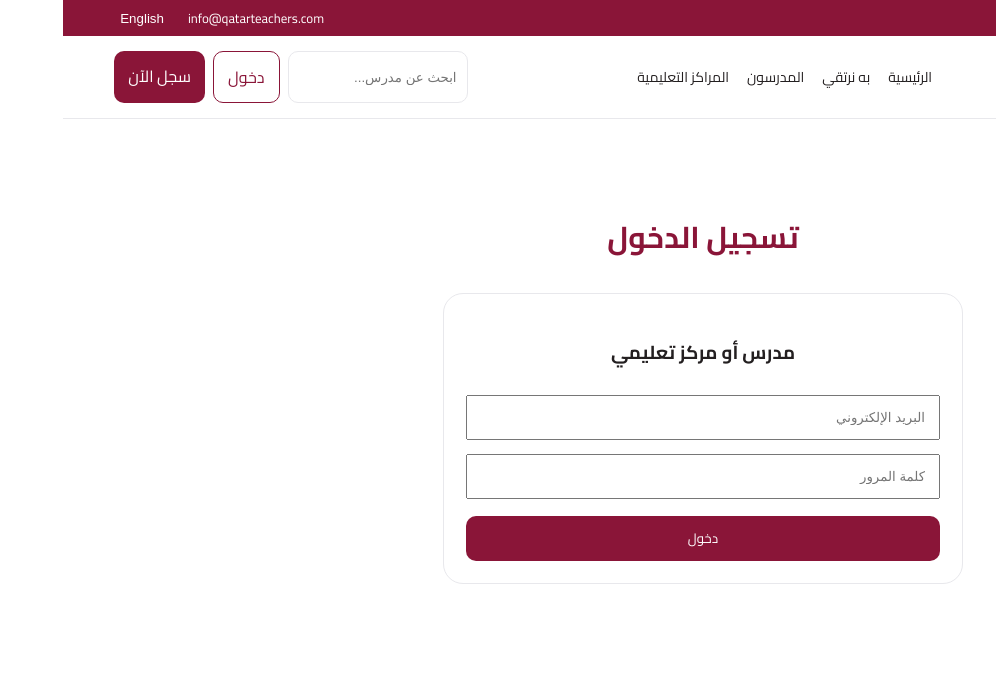
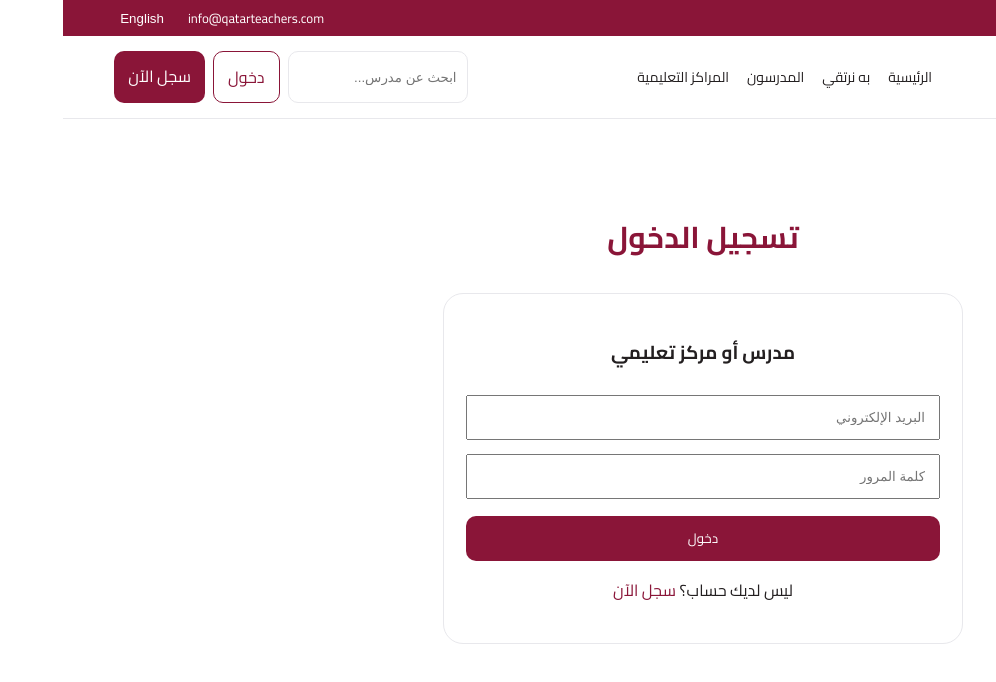
Before and after one commit to mhosny890-lang/qatar-teachers, a Next.js app: page /login in a window 1280 px wide. Shown: the top 682 px of the page, without its empty margins (284-1280 px from the left). Built offline with nearby package versions, Linux system fonts and the light colour scheme.

Commit message:
Implement teacher and center login

```diff
--- a/app/login/page.tsx
+++ b/app/login/page.tsx
@@ -1 +1,4 @@
-import SimplePage from '../../components/SimplePage';export default function Page(){return <SimplePage title="تسجيل الدخول"><div className="panel" style={{maxWidth:520,margin:'auto'}}><h3>مدرس أو مركز تعليمي</h3><input style={{width:'100%',padding:13,margin:'7px 0'}} placeholder="البريد الإلكتروني"/><input style={{width:'100%',padding:13,margin:'7px 0'}} type="password" placeholder="كلمة المرور"/><button className="primary" style={{width:'100%',marginTop:10}}>دخول</button></div></SimplePage>}
+'use client';
+import SimplePage from '../../components/SimplePage';import {useState} from 'react';import {supabase} from '../../lib/supabase';import {useRouter} from 'next/navigation';
+export default function Page(){const [msg,setMsg]=useState('');const [loading,setLoading]=useState(false);const router=useRouter();async function submit(e:React.FormEvent<HTMLFormElement>){e.preventDefault();setLoading(true);setMsg('');const f=new FormData(e.currentTarget);const {data,error}=await supabase.auth.signInWithPassword({email:String(f.get('email')),password:String(f.get('password'))});setLoading(false);if(error){setMsg('خطأ في البريد الإلكتروني أو كلمة المرور');return;}const {data:profile}=await supabase.from('profiles').select('role,status').eq('auth_user_id',data.user.id).single();if(!profile){setMsg('لم يتم العثور على الملف الشخصي');return;}if(profile.status==='inactive'){await supabase.auth.signOut();setMsg('هذا الحساب موقوف');return;}router.push(profile.role==='center'?'/center-dashboard':'/teacher-dashboard')}
+return <SimplePage title="تسجيل الدخول"><form onSubmit={submit} className="panel" style={{maxWidth:520,margin:'auto'}}><h3>مدرس أو مركز تعليمي</h3><input name="email" type="email" required style={{width:'100%',padding:13,margin:'7px 0'}} placeholder="البريد الإلكتروني"/><input name="password" required style={{width:'100%',padding:13,margin:'7px 0'}} type="password" placeholder="كلمة المرور"/><button disabled={loading} className="primary" style={{width:'100%',marginTop:10}}>{loading?'جاري الدخول...':'دخول'}</button>{msg&&<p>{msg}</p>}<p style={{marginTop:14}}>ليس لديك حساب؟ <a style={{color:'#8A1538'}} href="/register">سجل الآن</a></p></form></SimplePage>}
```
